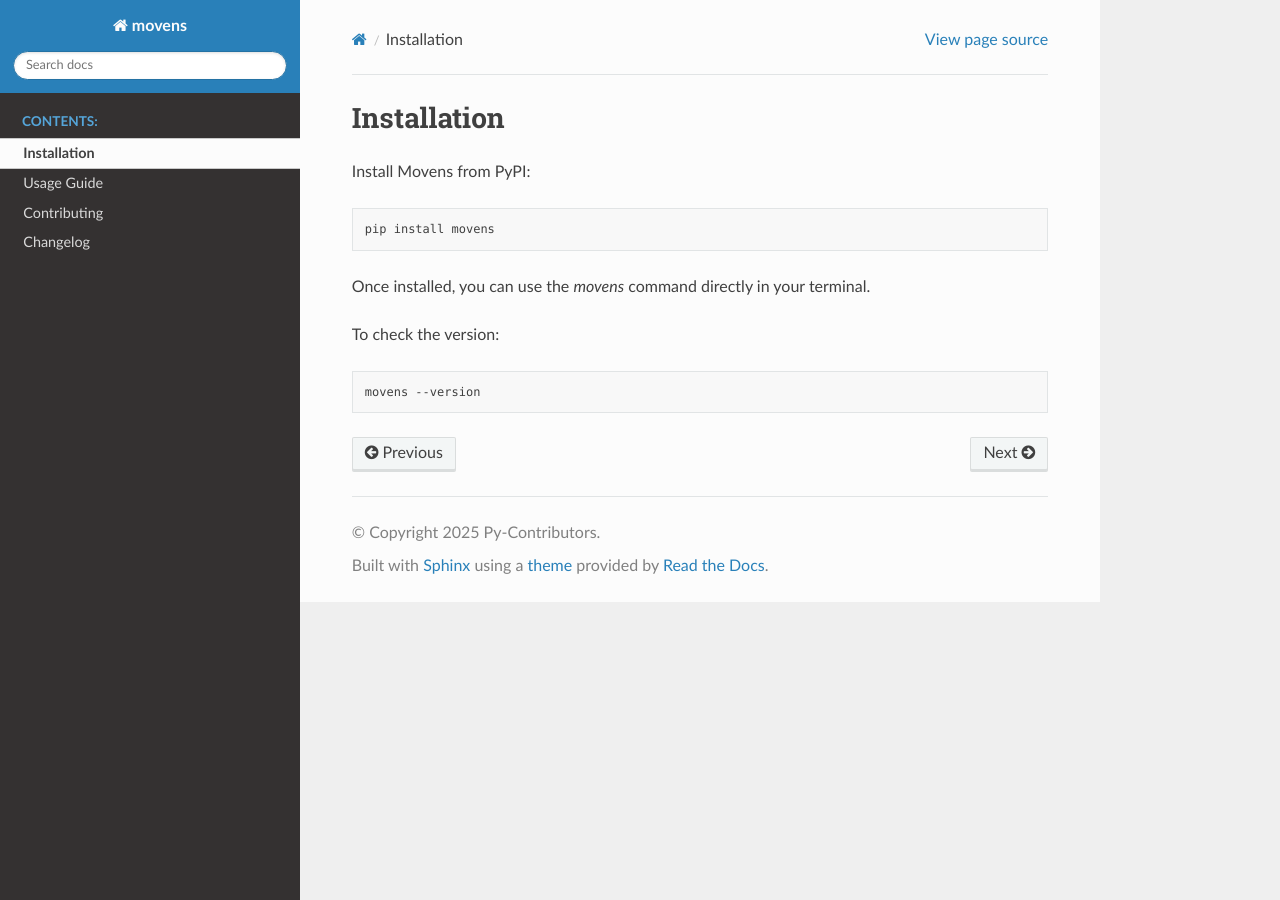
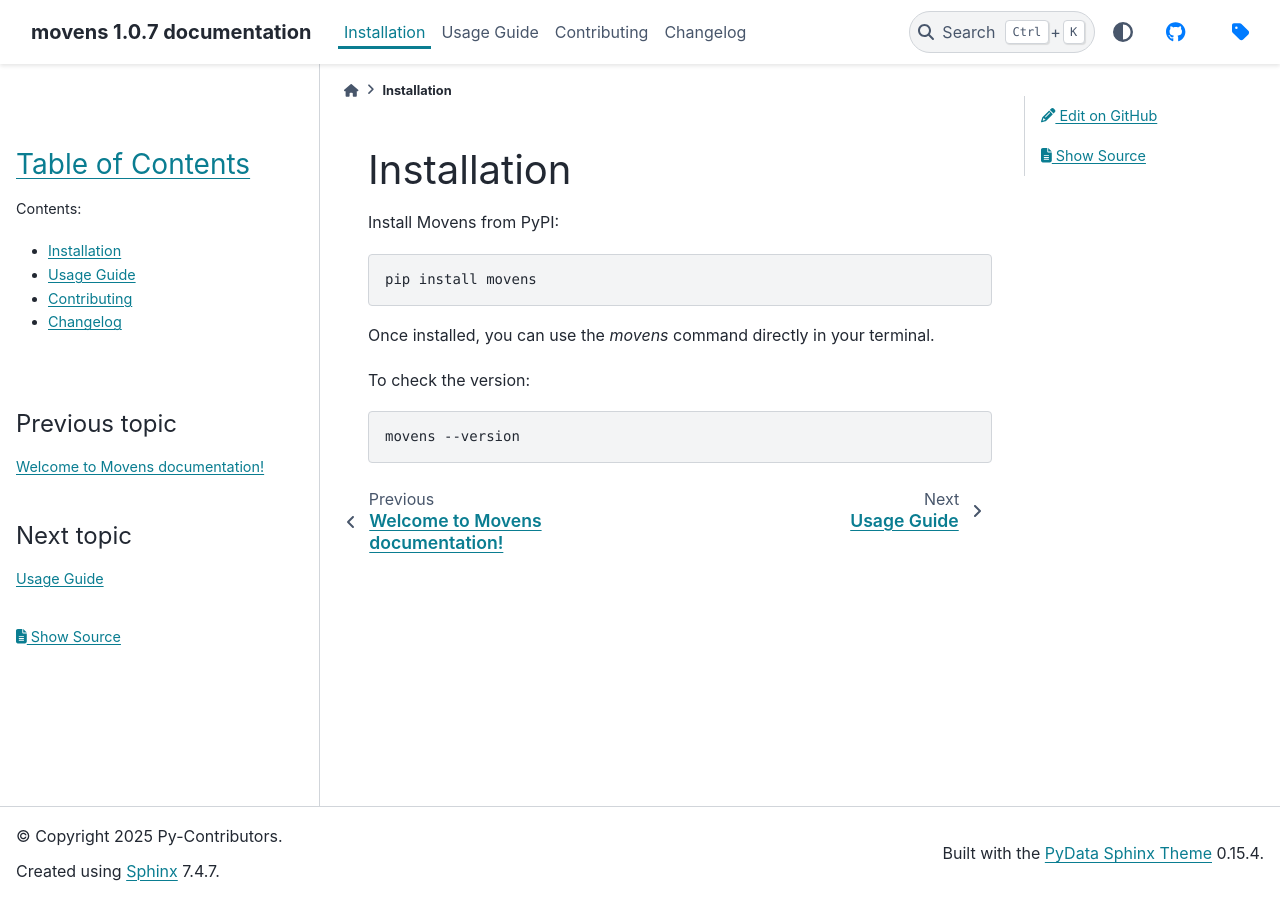
Before and after one commit to codeperfectplus/movens, a Sphinx documentation site: the page built from docs/installation.rst, in a window 1280 px wide. Built offline with Sphinx 7.4.7 and the PyData theme 0.15.4, drawn with Linux system fonts in a browser that asks for light colours.

Commit message:
Enhance Sphinx documentation configuration and styling; add custom CSS for navbar

```diff
--- /dev/null
+++ b/docs/_static/custom.css
@@ -0,0 +1,24 @@
+/* Navbar customization */
+.navbar .toc {
+    display: none;  /* This will hide the TOC */
+}
+.navbar a {
+    color: #007bff; /* Link color */
+    padding: 10px 15px; /* Padding around links */
+}
+
+.navbar a:hover {
+    background-color: #e2e6ea; /* Background color on hover */
+    color: #0056b3; /* Darker link color on hover */
+}
+
+.navbar .navbar-brand {
+    font-weight: bold; /* Bold brand name */
+}
+
+/* Responsive adjustments */
+@media (max-width: 768px) {
+    .navbar {
+        flex-direction: column; /* Stack items vertically on small screens */
+    }
+}
--- a/docs/conf.py
+++ b/docs/conf.py
@@ -10,7 +10,113 @@
 extensions = ['sphinx.ext.autosectionlabel']
 releases_github_path = "Py-Contributors/filemover"
 autosectionlabel_prefix_document = True
-html_theme = 'sphinx_rtd_theme'  # 'pydata_sphinx_theme' 'alabaster'
 html_static_path = ['_static']
 exclude_patterns = ['_build', 'Thumbs.db', '.DS_Store', '.venv']
 html_sidebars = { '**': ['globaltoc.html', 'relations.html', 'sourcelink.html', 'searchbox.html'] }
+
+
+
+# -- General Configuration ---------------------------------------------------
+extensions = [
+    'sphinx.ext.autodoc',          # Automatically document from docstrings
+    'sphinx.ext.todo',             # Support for todo notes
+    'sphinx.ext.coverage',         # Check documentation coverage
+    'sphinx.ext.viewcode',         # Add links to highlighted source code
+    'sphinx.ext.autosectionlabel', # Automatically reference sections
+    'sphinx.ext.githubpages',      # Publish HTML docs on GitHub Pages
+]
+
+# Prefix document path to section labels to avoid ambiguity
+autosectionlabel_prefix_document = True
+
+# PDF generation (requires an external tool)
+pdf_documents = [
+    ('index', 'SystemGuard_Documentation', 'SystemGuard Docs', 'SystemGuard Team')
+]
+
+# GitHub Releases Integration
+releases_github_path = "codeperfectplus/systemguard"
+releases_unstable_prehistory = True  # Treat pre-v1.0 releases as unstable
+
+# Custom templates path
+templates_path = ['_templates']
+
+# Specify the source file format
+source_suffix = ".rst"
+
+# Main document (entry point)
+master_doc = "index"
+
+# Patterns to exclude from the build process
+exclude_patterns = [
+    '_build',
+    'Thumbs.db',
+    '.DS_Store',
+    '.venv'
+]
+
+# -- HTML Output Configuration ------------------------------------------------
+# Specify the theme for HTML output
+html_theme = 'pydata_sphinx_theme'  # Alternative themes: 'sphinx_rtd_theme', 'alabaster'
+
+# Paths for custom static files (e.g., CSS stylesheets)
+html_static_path = ['_static']
+
+# Theme options for pydata_sphinx_theme
+html_theme_options = {
+    "show_prev_next": True,             # Enable next/previous buttons
+    "navigation_depth": 4,              # Control TOC depth, increase to show more levels
+    "collapse_navigation": True,         # Collapsible sidebar navigation
+    "navbar_align": "content",           # Center-align navbar content
+    "show_nav_level": 2,                 # Show second-level headings in the navbar
+    "icon_links": [
+        {
+            "name": "GitHub",
+            "url": "https://github.com/codeperfectplus/systemguard",
+            "icon": "fab fa-github",
+            "type": "fontawesome"
+        },
+        {
+            "name": "Releases",
+            "url": "https://github.com/codeperfectplus/systemguard/releases",
+            "icon": "fas fa-tag",
+            "type": "fontawesome"
+        }
+    ],
+    "use_edit_page_button": True,
+
+}
+
+# Provide context for "Edit on GitHub" button
+html_context = {
+    "github_user": "codeperfectplus",
+    "github_repo": "systemguard",
+    "github_version": "production",
+    "doc_path": "docs",
+}
+
+# Configure sidebars
+html_sidebars = {
+    '**': [
+        'globaltoc.html',    # Global table of contents
+        'relations.html',    # Links to next/previous pages
+        'sourcelink.html',   # Link to view source code
+        'searchbox.html'     # Search box
+    ]
+}
+
+# Configure sidebars for documentation
+html_sidebars = {
+    '**': [
+        'globaltoc.html',    # Global table of contents
+        'relations.html',    # Links to next/previous pages
+        'sourcelink.html',   # Link to view source code
+        'searchbox.html',     # Search box
+    ]
+}
+
+
+# Additional CSS for improved navbar styling
+html_css_files = [
+    'custom.css'  # Custom CSS file for additional styling
+]
--- /dev/null
+++ b/docs/requirements.txt
@@ -0,0 +1,2 @@
+sphinx
+pydata_sphinx_theme
```
Also changed, not shown: .readthedocs.yaml.
